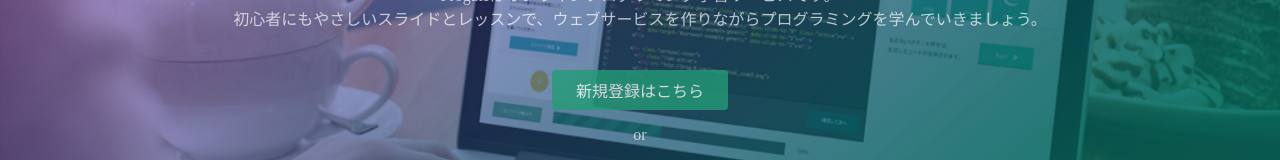
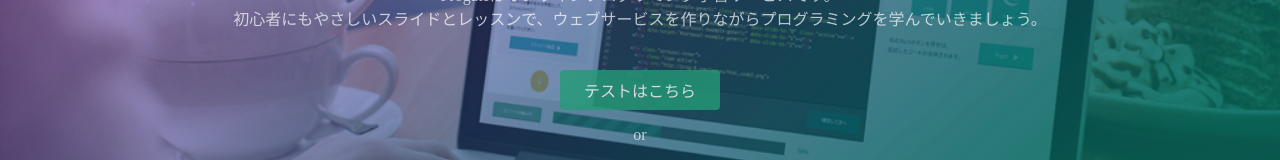
Before and after one commit to K-K-works/github.io, a plain HTML site: page index.html in a window 1280 px wide. Shown: the part 362-522 px from the top of the page. Drawn offline with Linux system fonts and the light colour scheme.

Commit message:
Update index.html

```diff
--- a/index.html
+++ b/index.html
@@ -26,7 +26,7 @@
       <h1>LEARN TO CODE.<br>LEARN TO BE CREATIVE.</h1>
       <p>Progateはオンラインプログラミング学習サービスです。<br>初心者にもやさしいスライドとレッスンで、ウェブサービスを作りながらプログラミングを学んでいきましょう。</p>
       <div class="btn-wrapper">
-        <a href="#" class="btn signup">新規登録はこちら</a>
+        <a href="#" class="btn signup">テストはこちら</a>
         <p>or</p>
         <a href="#" class="btn facebook"><span class="fa fa-facebook"></span>Facebookで登録</a>
         <a href="#" class="btn twitter"><span class="fa fa-twitter"></span>Twitterで登録</a>
```
